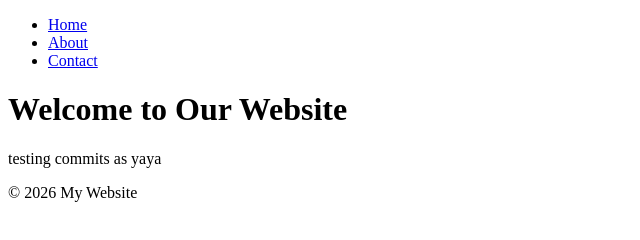
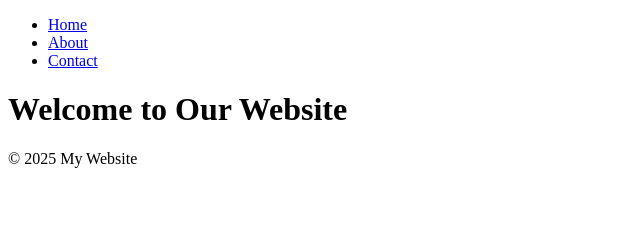
Before and after one commit to Yahia89/website-project, a plain HTML site: page index.html in a window 1280 px wide. Shown: the whole page, without its empty margins (0-640 px from the left). Drawn offline with Linux system fonts and the light colour scheme.

Commit message:
Added footer section

```diff
--- a/index.html
+++ b/index.html
@@ -14,9 +14,8 @@
   </ul>
 </nav>
     <h1>Welcome to Our Website</h1>
-    <p>testing commits as yaya</p>
-    <footer>
-  <p>&copy; 2026 My Website</p>
+<footer>
+  <p>&copy; 2025 My Website</p>
 </footer>
 </body>
 </html>
```
